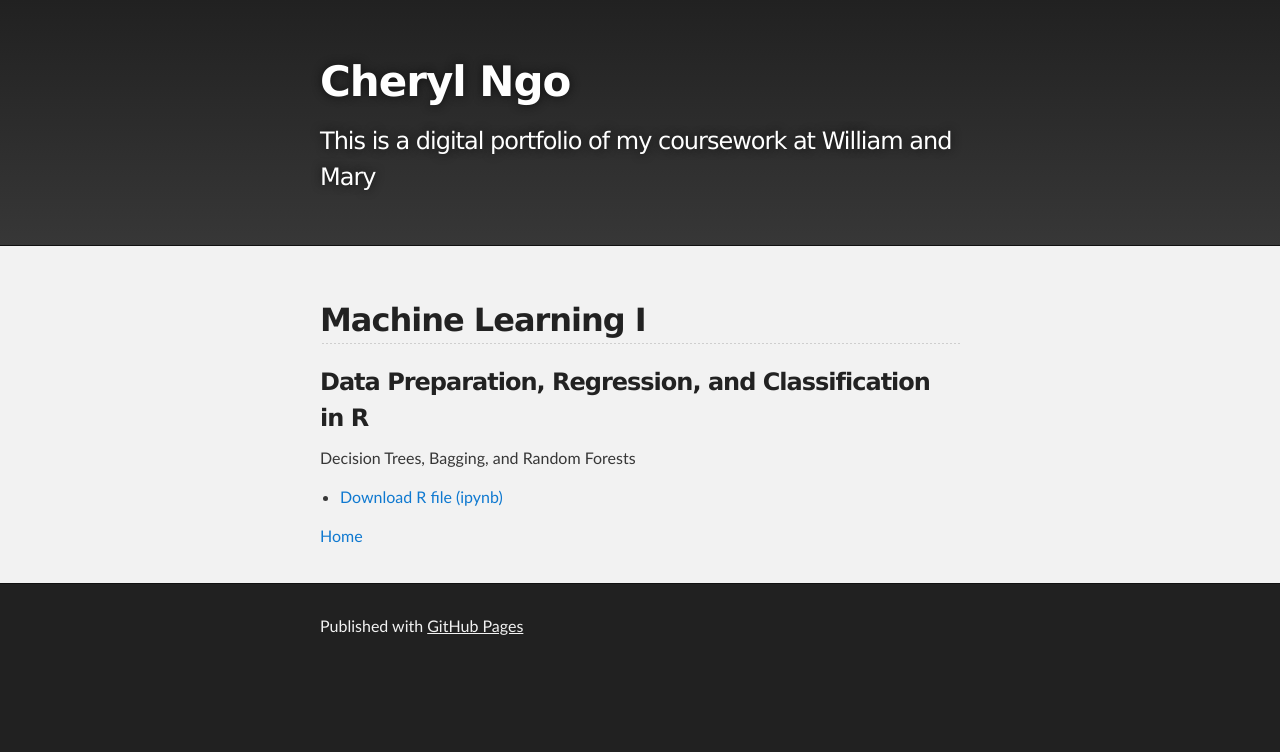
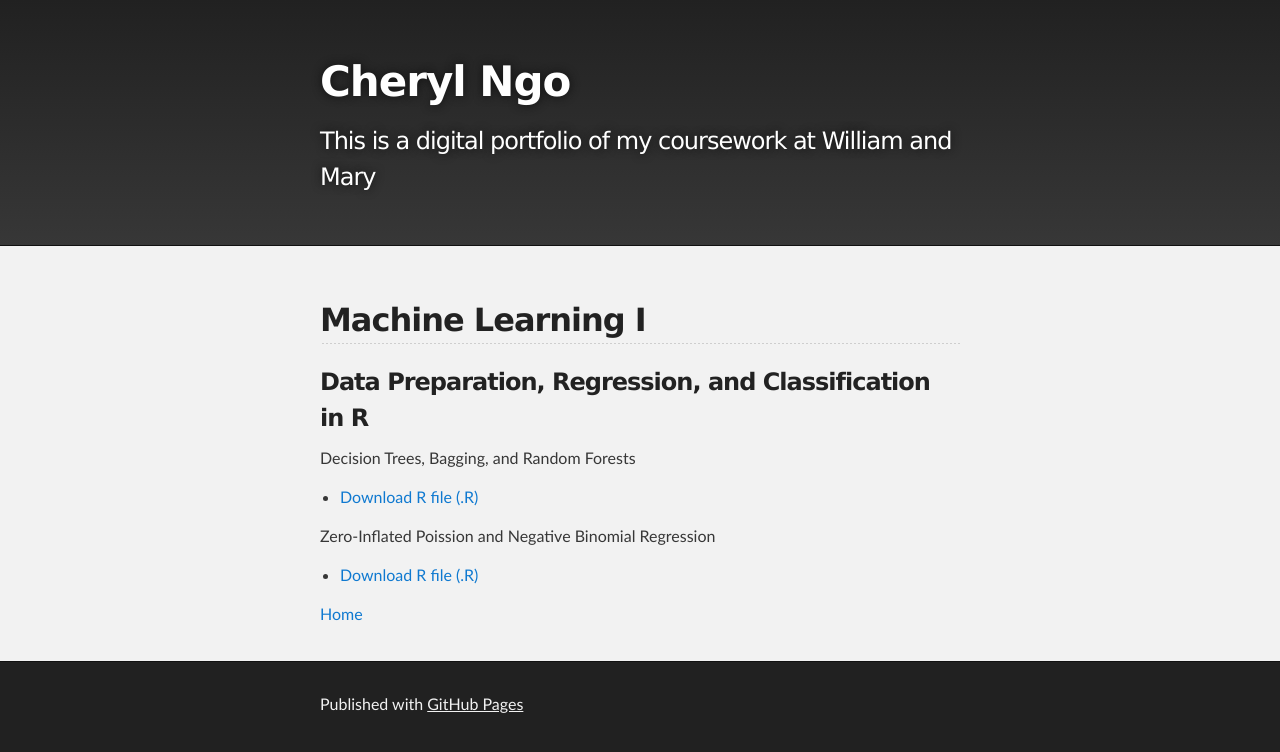
Before and after one commit to Cherylngo/cherylngo.github.io, a Jekyll site: the page built from ML1/index.md, in a window 1280 px wide. Shown: the top 752 px of the page. Built offline with Jekyll 4.4.1, drawn with Linux system fonts in a browser that asks for light colours; our own code applies the rules of GitHub Pages for plain Markdown files.

Commit message:
Update index.md

```diff
--- a/ML1/index.md
+++ b/ML1/index.md
@@ -7,7 +7,10 @@ description: Summer 2019
 ### Data Preparation, Regression, and Classification in R
 
 Decision Trees, Bagging, and Random Forests
-- [Download R file (ipynb)](M3Graphing.ipynb)
+- [Download R file (.R)](M3Graphing.ipynb)
+
+Zero-Inflated Poission and Negative Binomial Regression
+- [Download R file (.R)]()
 
 
 
```
